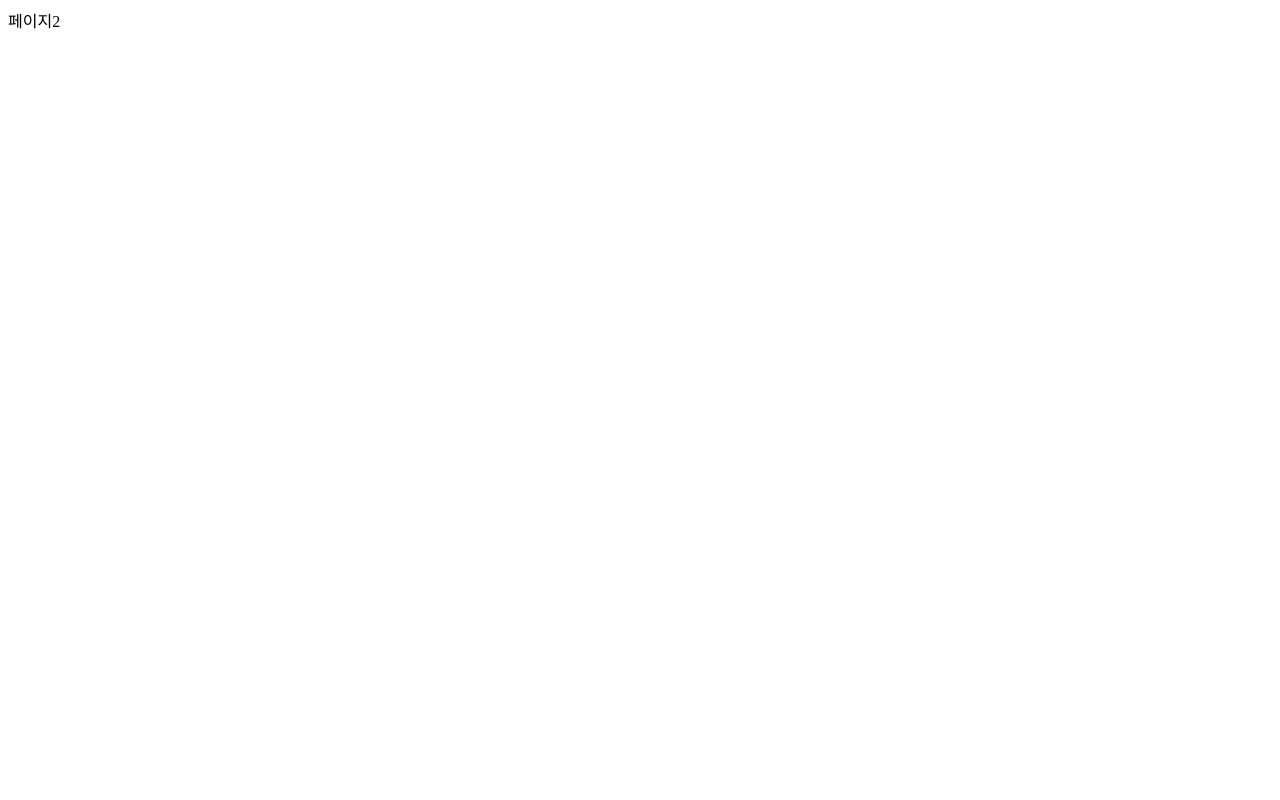
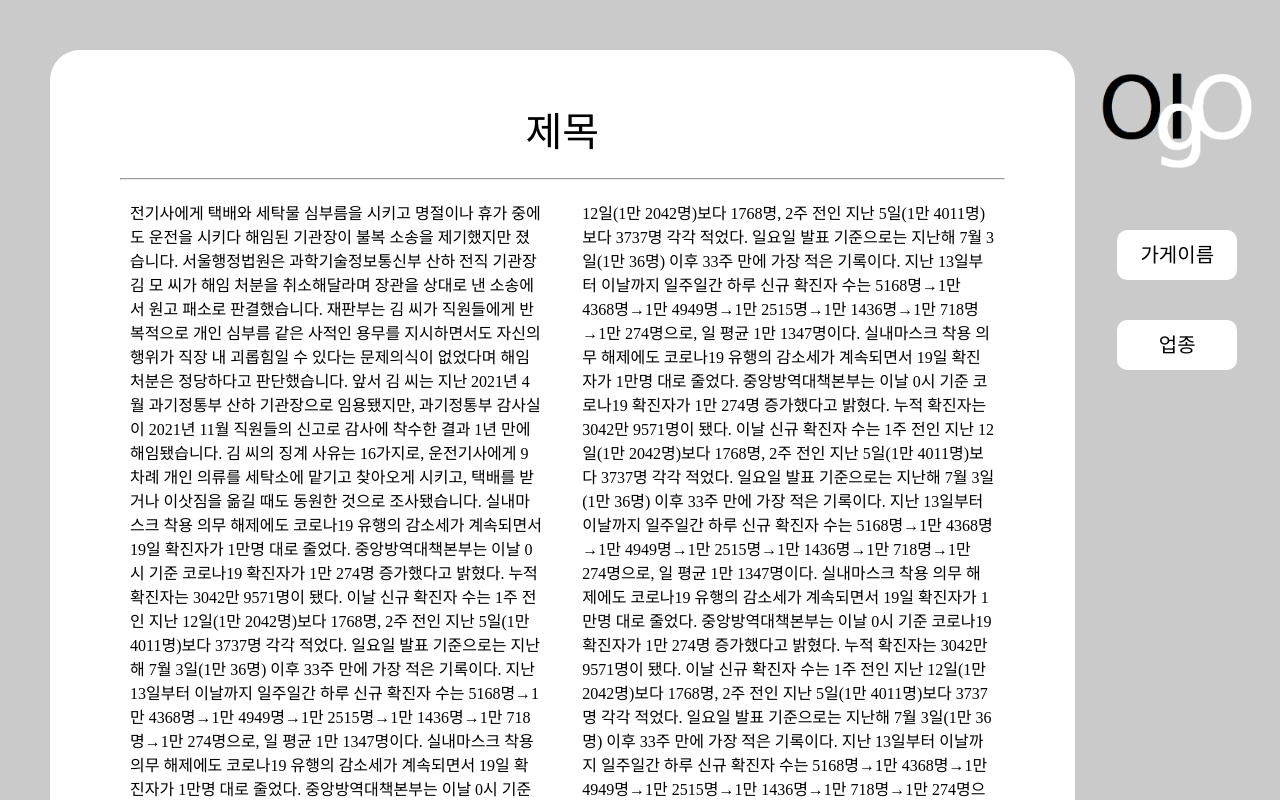
Before and after one commit to payitfoward/O-log_front, a React (Create React App) app: page /result in a window 1280 px wide. Shown: the top 800 px of the page. Built offline with nearby package versions, Linux system fonts and the light colour scheme.

Commit message:
페이지2 main 및 side 완성

```diff
--- a/public/index.html
+++ b/public/index.html
@@ -8,7 +8,11 @@
       name="description"
       content="Web site created using create-react-app"
     />
-
+    <style>
+      * {
+        margin: 0;
+      }
+    </style>
     <title>React App</title>
   </head>
   <body>
--- a/src/page2/Page2.jsx
+++ b/src/page2/Page2.jsx
@@ -1,5 +1,72 @@
 import React from "react";
+import "./page2.css";
+import logo from "./logo2.png";
 
 export default function Page2() {
-  return <div>페이지2</div>;
+  return (
+    <>
+      <div className="page2">
+        <div className="main">
+          <div className="title">제목</div>
+          <hr className="bar"></hr>
+          <div className="desc">
+            전기사에게 택배와 세탁물 심부름을 시키고 명절이나 휴가 중에도 운전을
+            시키다 해임된 기관장이 불복 소송을 제기했지만 졌습니다.
+            서울행정법원은 과학기술정보통신부 산하 전직 기관장 김 모 씨가 해임
+            처분을 취소해달라며 장관을 상대로 낸 소송에서 원고 패소로
+            판결했습니다. 재판부는 김 씨가 직원들에게 반복적으로 개인 심부름
+            같은 사적인 용무를 지시하면서도 자신의 행위가 직장 내 괴롭힘일 수
+            있다는 문제의식이 없었다며 해임 처분은 정당하다고 판단했습니다. 앞서
+            김 씨는 지난 2021년 4월 과기정통부 산하 기관장으로 임용됐지만,
+            과기정통부 감사실이 2021년 11월 직원들의 신고로 감사에 착수한 결과
+            1년 만에 해임됐습니다. 김 씨의 징계 사유는 16가지로, 운전기사에게
+            9차례 개인 의류를 세탁소에 맡기고 찾아오게 시키고, 택배를 받거나
+            이삿짐을 옮길 때도 동원한 것으로 조사됐습니다. 실내마스크 착용 의무
+            해제에도 코로나19 유행의 감소세가 계속되면서 19일 확진자가 1만명
+            대로 줄었다. 중앙방역대책본부는 이날 0시 기준 코로나19 확진자가 1만
+            274명 증가했다고 밝혔다. 누적 확진자는 3042만 9571명이 됐다. 이날
+            신규 확진자 수는 1주 전인 지난 12일(1만 2042명)보다 1768명, 2주 전인
+            지난 5일(1만 4011명)보다 3737명 각각 적었다. 일요일 발표 기준으로는
+            지난해 7월 3일(1만 36명) 이후 33주 만에 가장 적은 기록이다. 지난
+            13일부터 이날까지 일주일간 하루 신규 확진자 수는 5168명→1만
+            4368명→1만 4949명→1만 2515명→1만 1436명→1만 718명→1만 274명으로, 일
+            평균 1만 1347명이다. 실내마스크 착용 의무 해제에도 코로나19 유행의
+            감소세가 계속되면서 19일 확진자가 1만명 대로 줄었다.
+            중앙방역대책본부는 이날 0시 기준 코로나19 확진자가 1만 274명
+            증가했다고 밝혔다. 누적 확진자는 3042만 9571명이 됐다. 이날 신규
+            확진자 수는 1주 전인 지난 12일(1만 2042명)보다 1768명, 2주 전인 지난
+            5일(1만 4011명)보다 3737명 각각 적었다. 일요일 발표 기준으로는
+            지난해 7월 3일(1만 36명) 이후 33주 만에 가장 적은 기록이다. 지난
+            13일부터 이날까지 일주일간 하루 신규 확진자 수는 5168명→1만
+            4368명→1만 4949명→1만 2515명→1만 1436명→1만 718명→1만 274명으로, 일
+            평균 1만 1347명이다. 실내마스크 착용 의무 해제에도 코로나19 유행의
+            감소세가 계속되면서 19일 확진자가 1만명 대로 줄었다.
+            중앙방역대책본부는 이날 0시 기준 코로나19 확진자가 1만 274명
+            증가했다고 밝혔다. 누적 확진자는 3042만 9571명이 됐다. 이날 신규
+            확진자 수는 1주 전인 지난 12일(1만 2042명)보다 1768명, 2주 전인 지난
+            5일(1만 4011명)보다 3737명 각각 적었다. 일요일 발표 기준으로는
+            지난해 7월 3일(1만 36명) 이후 33주 만에 가장 적은 기록이다. 지난
+            13일부터 이날까지 일주일간 하루 신규 확진자 수는 5168명→1만
+            4368명→1만 4949명→1만 2515명→1만 1436명→1만 718명→1만 274명으로, 일
+            평균 1만 1347명이다. 실내마스크 착용 의무 해제에도 코로나19 유행의
+            감소세가 계속되면서 19일 확진자가 1만명 대로 줄었다.
+            중앙방역대책본부는 이날 0시 기준 코로나19 확진자가 1만 274명
+            증가했다고 밝혔다. 누적 확진자는 3042만 9571명이 됐다. 이날 신규
+            확진자 수는 1주 전인 지난 12일(1만 2042명)보다 1768명, 2주 전인 지난
+            5일(1만 4011명)보다 3737명 각각 적었다. 일요일 발표 기준으로는
+            지난해 7월 3일(1만 36명) 이후 33주 만에 가장 적은 기록이다. 지난
+            13일부터 이날까지 일주일간 하루 신규 확진자 수는 5168명→1만
+            4368명→1만 4949명→1만 2515명→1만 1436명→1만 718명→1만 274명으로, 일
+            평균 1만 1347명이다.
+          </div>
+          <button className="button">확인</button>
+        </div>
+        <div className="side">
+          <img src={logo} alt="" className="img" />
+          <span className="side__decs">가게이름</span>
+          <span className="side__decs">업종</span>
+        </div>
+      </div>
+    </>
+  );
 }
--- a/src/page2/page2.css
+++ b/src/page2/page2.css
@@ -0,0 +1,77 @@
+.main {
+  background-color: white;
+  margin-top: 50px;
+  margin-left: 50px;
+  margin-bottom: 50px;
+  padding: 50px;
+  display: flex;
+  flex-direction: column;
+  flex: 9;
+  border-radius: 30px;
+}
+
+.title {
+  font-size: 40px;
+  text-align: center;
+}
+
+.side {
+  display: flex;
+  flex: 2;
+  flex-direction: column;
+}
+
+.page2 {
+  display: flex;
+  background-color: rgb(202, 202, 202);
+  min-width: 100vw;
+  min-height: 100vh;
+}
+
+.img {
+  display: flex;
+  margin: 0 auto;
+  margin-bottom: 20px;
+  height: 100px;
+  margin-top: 70px;
+}
+
+.bar {
+  margin: 20px;
+}
+
+.desc {
+  margin-left: 30px;
+  margin-right: 30px;
+  column-count: 2;
+  column-gap: 40px;
+  font-size: 16px;
+}
+
+.side__decs {
+  background-color: white;
+  text-align: center;
+  margin: 0 auto;
+  margin-top: 40px;
+  height: 50px;
+  width: 120px;
+  font-size: 20px;
+  line-height: 50px;
+  vertical-align: middle;
+  border-radius: 10px;
+}
+
+.button {
+  width: 150px;
+  height: 40px;
+  margin: auto;
+  margin-top: 40px;
+  display: flex;
+
+  border: none;
+  border-radius: 10px;
+  background-color: rgb(97, 164, 93);
+  color: azure;
+  align-items: center;
+  justify-content: center;
+}
```
